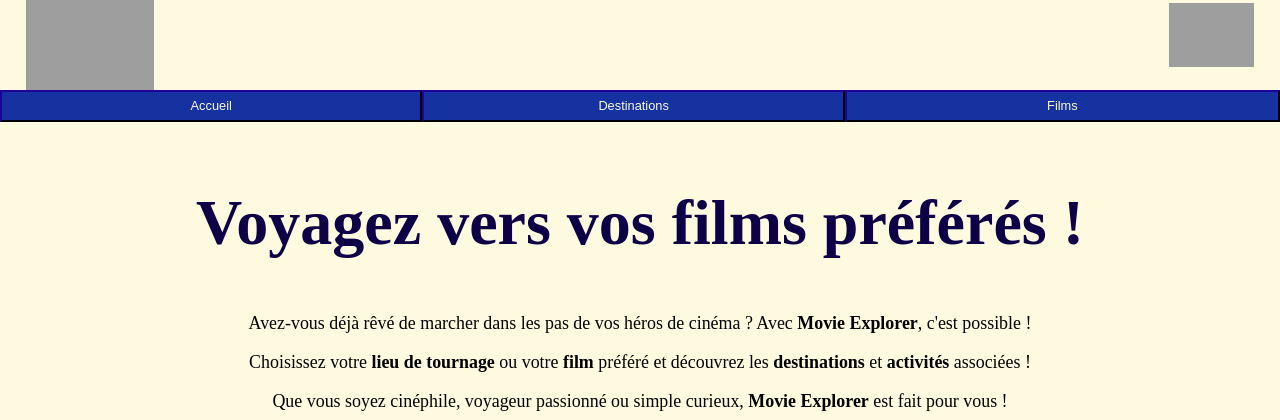
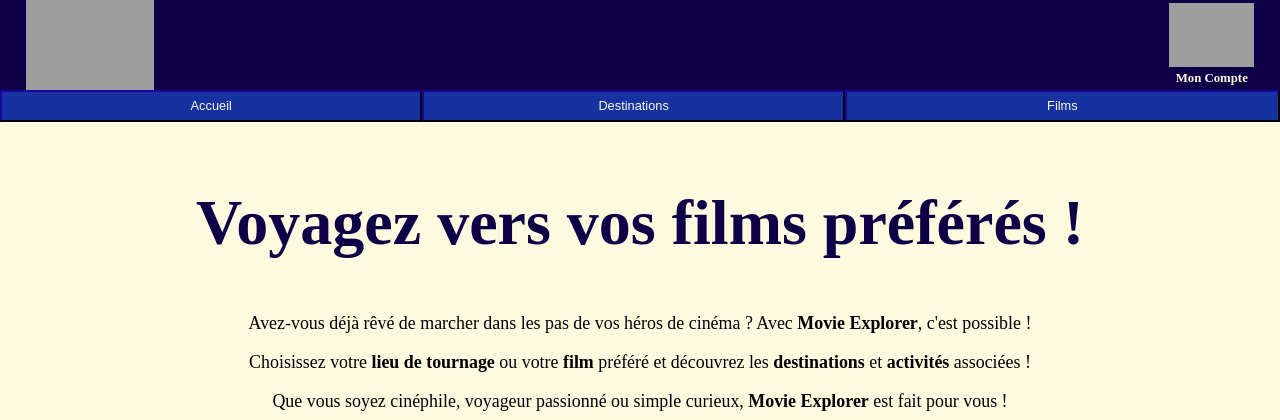
Before and after one commit to Kahinaaa2/Projet-Click-journeY, a PHP site: page /Page-accueil2.html in a window 1280 px wide. Shown: the top 420 px of the page. Run offline with PHP 8.4, Linux system fonts and the light colour scheme; grey boxes are pictures that could not be loaded.

Commit message:
Update cssgeneral.css

```diff
--- a/Projet Site Web/cssgeneral.css
+++ b/Projet Site Web/cssgeneral.css
@@ -21,6 +21,7 @@ background-color: #0e0047;
 .titre {
   width: 100vw;
   height: 7vw;
+  background-color: #0e0047;
   display: flex;
   align-items: center;
   justify-content: space-between;
```
